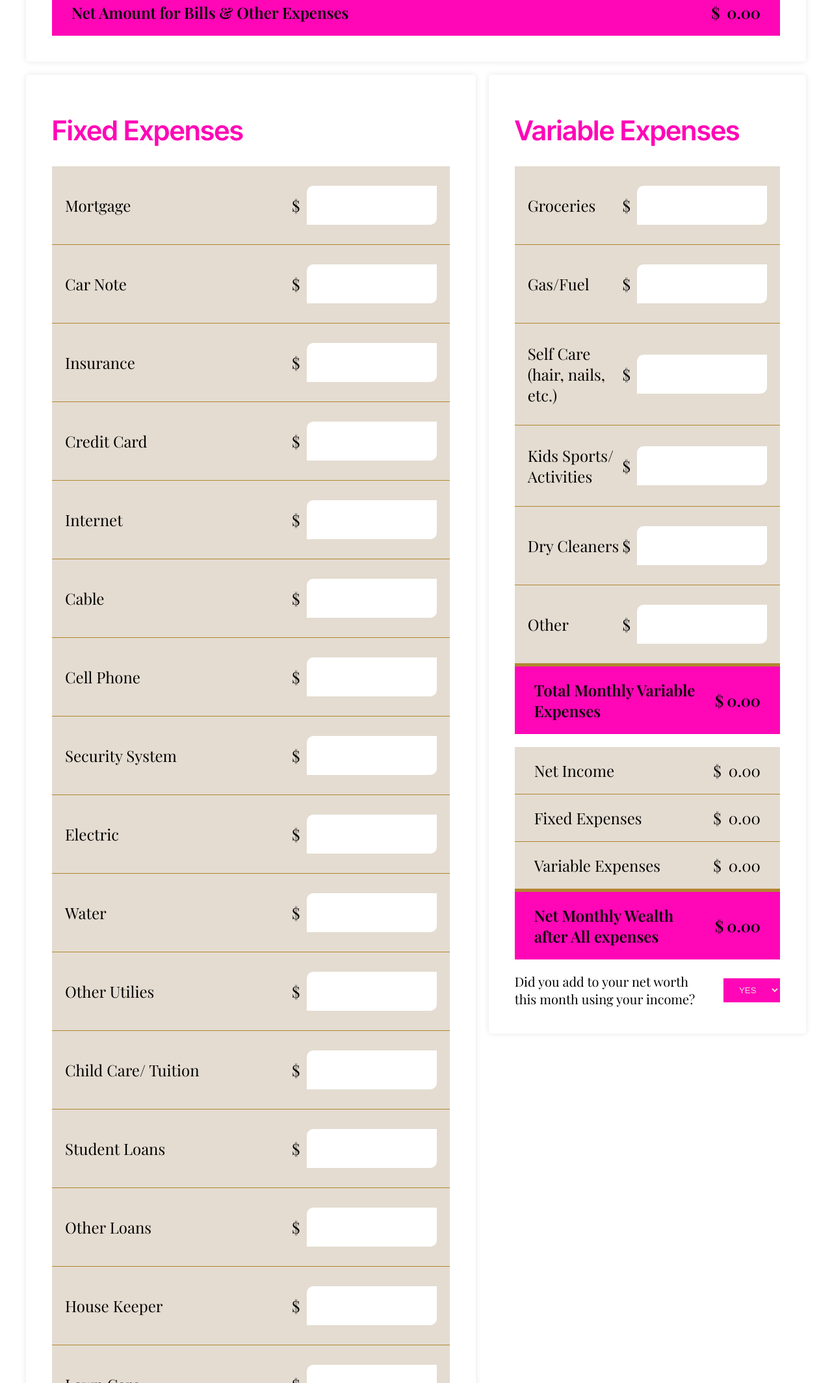
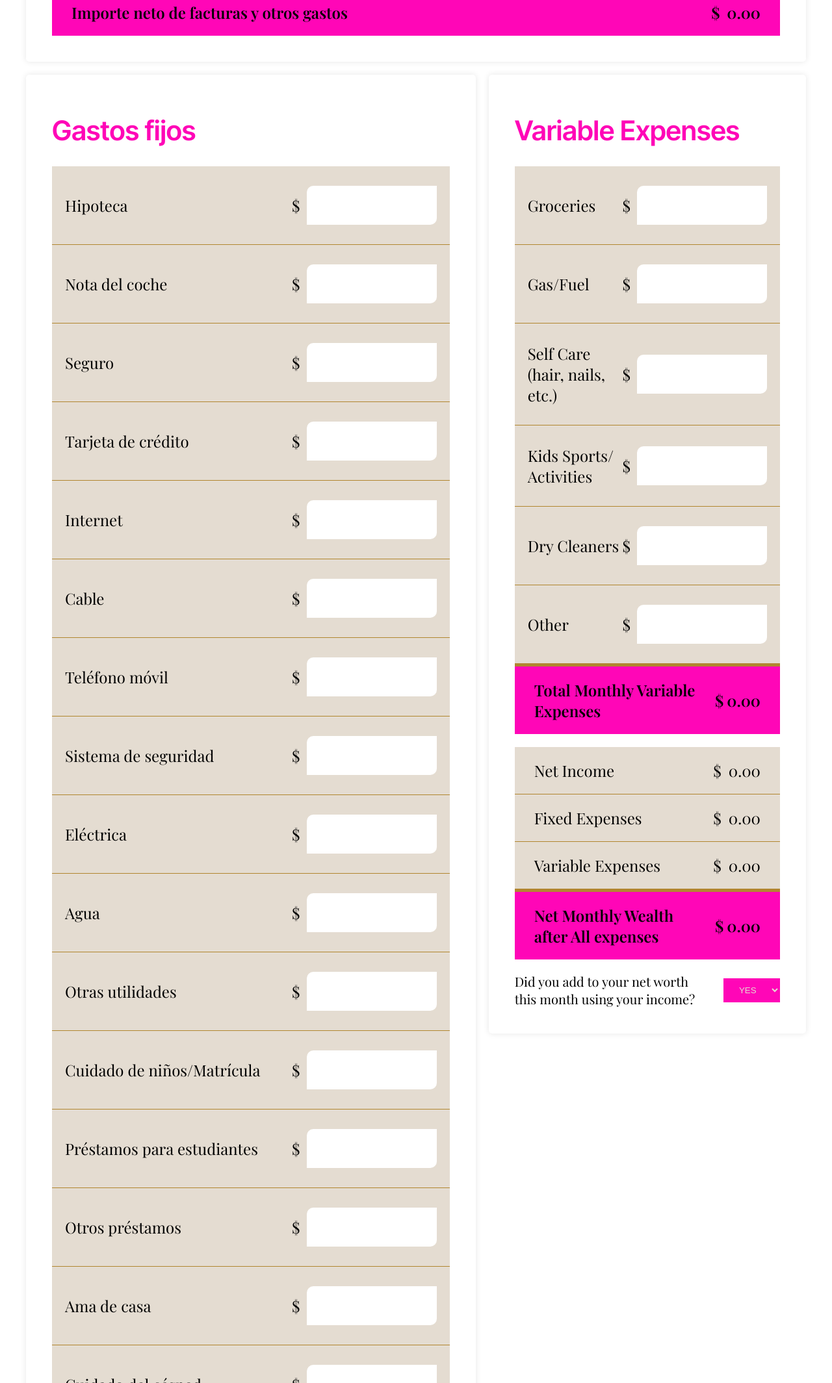
Before and after one commit to ashiqur-r-biplop/multipliher-spanish, a plain HTML site: page index.html in a window 1280 px wide. Shown: the part 671-2800 px from the top of the page at 65% size. Drawn offline with nearby package versions, Linux system fonts and the light colour scheme; a web font is replaced by a local one.

Commit message:
added some ocdE

```diff
--- a/index.html
+++ b/index.html
@@ -91,7 +91,7 @@
                         </div>
                         <hr>
                         <div class="Savings input-total">
-                            <span class="cost-title">Net Amount for Bills & Other Expenses</span>
+                            <span class="cost-title">Importe neto de facturas y otros gastos</span>
                             <div class="input-and-dollar-box">
                                 <span class="amount">
                                     <span class="dollar-icon">$</span>
@@ -103,32 +103,32 @@
                 </div>
                 <div class="grid-col">
                     <div class="Fixed-Expenses-col">
-                        <h2 class="Fixed-Expenses-title">Fixed Expenses</h2>
+                        <h2 class="Fixed-Expenses-title">Gastos fijos</h2>
 
                         <div class="Fixed-expenses">
                             <div class="expenses-input-box">
-                                <p class="">Mortgage</p>
+                                <p class="">Hipoteca</p>
                                 <div class="input-and-dollar-box">
                                     <span class="dollar-icon">$</span>
                                     <input id="mortgage" autocomplete="off" class="numberInput" type="text">
                                 </div>
                             </div>
                             <div class="expenses-input-box">
-                                <p class="">Car Note</p>
+                                <p class="">Nota del coche</p>
                                 <div class="input-and-dollar-box">
                                     <span class="dollar-icon">$</span>
                                     <input id="carNote" autocomplete="off" class="numberInput" type="text">
                                 </div>
                             </div>
                             <div class="expenses-input-box">
-                                <p class="">Insurance</p>
+                                <p class="">Seguro</p>
                                 <div class="input-and-dollar-box">
                                     <span class="dollar-icon">$</span>
                                     <input id="insurance" autocomplete="off" class="numberInput" type="text">
                                 </div>
                             </div>
                             <div class="expenses-input-box">
-                                <p class="">Credit Card</p>
+                                <p class="">Tarjeta de crédito</p>
                                 <div class="input-and-dollar-box">
                                     <span class="dollar-icon">$</span>
                                     <input id="creditCard" autocomplete="off" class="numberInput" type="text">
@@ -149,77 +149,77 @@
                                 </div>
                             </div>
                             <div class="expenses-input-box">
-                                <p class="">Cell Phone</p>
+                                <p class="">Teléfono móvil</p>
                                 <div class="input-and-dollar-box">
                                     <span class="dollar-icon">$</span>
                                     <input id="cellPhone" autocomplete="off" class="numberInput" type="text">
                                 </div>
                             </div>
                             <div class="expenses-input-box">
-                                <p class="">Security System</p>
+                                <p class="">Sistema de seguridad</p>
                                 <div class="input-and-dollar-box">
                                     <span class="dollar-icon">$</span>
                                     <input id="securitySystem" autocomplete="off" class="numberInput" type="text">
                                 </div>
                             </div>
                             <div class="expenses-input-box">
-                                <p class="">Electric</p>
+                                <p class="">Eléctrica</p>
                                 <div class="input-and-dollar-box">
                                     <span class="dollar-icon">$</span>
                                     <input id="electric" autocomplete="off" class="numberInput" type="text">
                                 </div>
                             </div>
                             <div class="expenses-input-box">
-                                <p class="">Water</p>
+                                <p class="">Agua</p>
                                 <div class="input-and-dollar-box">
                                     <span class="dollar-icon">$</span>
                                     <input id="water" autocomplete="off" class="numberInput" type="text">
                                 </div>
                             </div>
                             <div class="expenses-input-box">
-                                <p class="">Other Utilies</p>
+                                <p class="">Otras utilidades</p>
                                 <div class="input-and-dollar-box">
                                     <span class="dollar-icon">$</span>
                                     <input id="otherUtilies" autocomplete="off" class="numberInput" type="text">
                                 </div>
                             </div>
                             <div class="expenses-input-box">
-                                <p class="">Child Care/ Tuition</p>
+                                <p class="">Cuidado de niños/Matrícula</p>
                                 <div class="input-and-dollar-box">
                                     <span class="dollar-icon">$</span>
                                     <input id="childCareTuition" autocomplete="off" class="numberInput" type="text">
                                 </div>
                             </div>
                             <div class="expenses-input-box">
-                                <p class="">Student Loans</p>
+                                <p class="">Préstamos para estudiantes</p>
                                 <div class="input-and-dollar-box">
                                     <span class="dollar-icon">$</span>
                                     <input id="studentLoans" autocomplete="off" class="numberInput" type="text">
                                 </div>
                             </div>
                             <div class="expenses-input-box">
-                                <p class="">Other Loans</p>
+                                <p class="">Otros préstamos</p>
                                 <div class="input-and-dollar-box">
                                     <span class="dollar-icon">$</span>
                                     <input id="otherLoans" autocomplete="off" class="numberInput" type="text">
                                 </div>
                             </div>
                             <div class="expenses-input-box">
-                                <p class="">House Keeper</p>
+                                <p class="">Ama de casa</p>
                                 <div class="input-and-dollar-box">
                                     <span class="dollar-icon">$</span>
                                     <input id="houseKeeper" autocomplete="off" class="numberInput" type="text">
                                 </div>
                             </div>
                             <div class="expenses-input-box">
-                                <p class="">Lawn Care</p>
+                                <p class="">Cuidado del césped</p>
                                 <div class="input-and-dollar-box">
                                     <span class="dollar-icon">$</span>
                                     <input id="lawnCare" autocomplete="off" class="numberInput" type="text">
                                 </div>
                             </div>
                             <div class="expenses-input-box">
-                                <p class="">Other monthly fixed expenses</p>
+                                <p class="">Otros gastos fijos mensuales</p>
                                 <div class="input-and-dollar-box">
                                     <span class="dollar-icon">$</span>
                                     <input id="monthlyFixedExpenses" autocomplete="off" class="numberInput" type="text">
@@ -227,7 +227,7 @@
                             </div>
                             <hr>
                             <p class="Savings input-total">
-                                <span class="cost-title">Total Monthly Fixed Expenses <br>
+                                <span class="cost-title">Gastos fijos mensuales totales <br>
 
                                 </span>
                                 <span class="amount"><span class="dollar-icon">$</span><span id="totalExpenses"></span>
```
